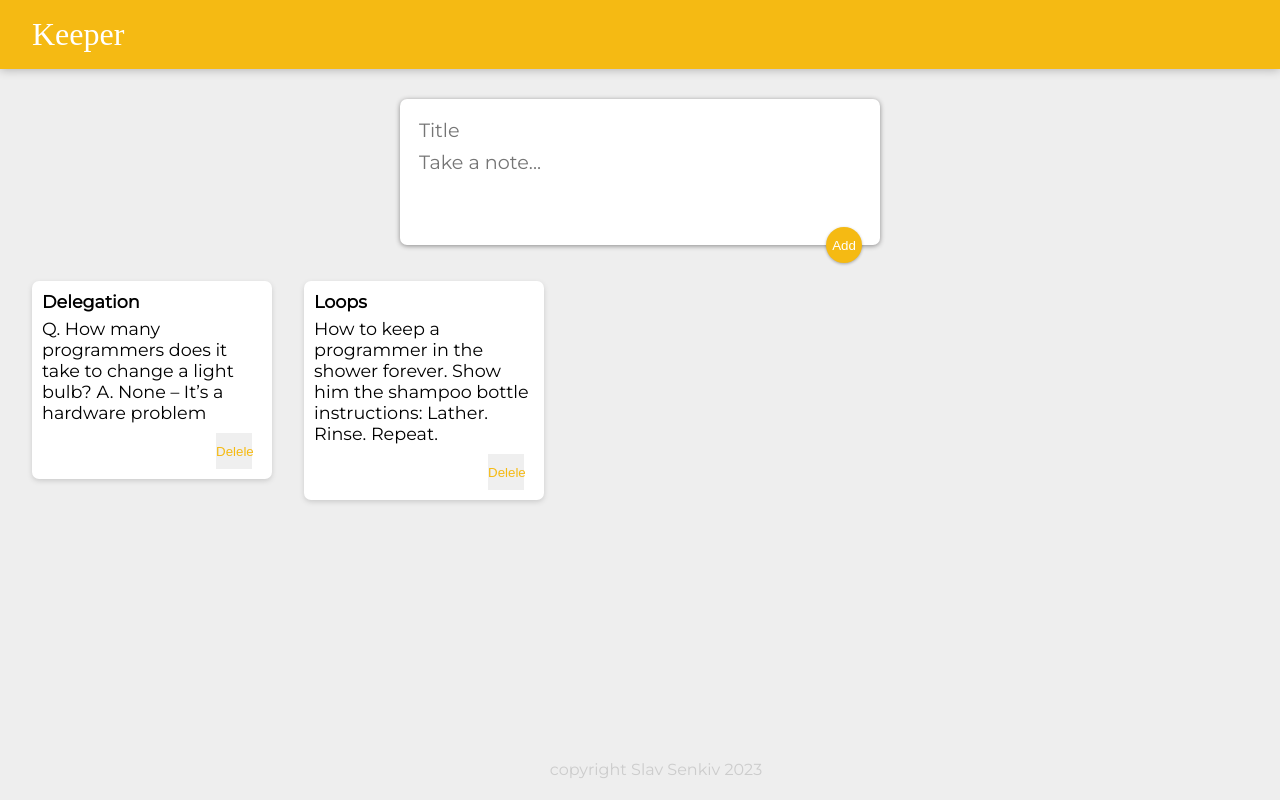
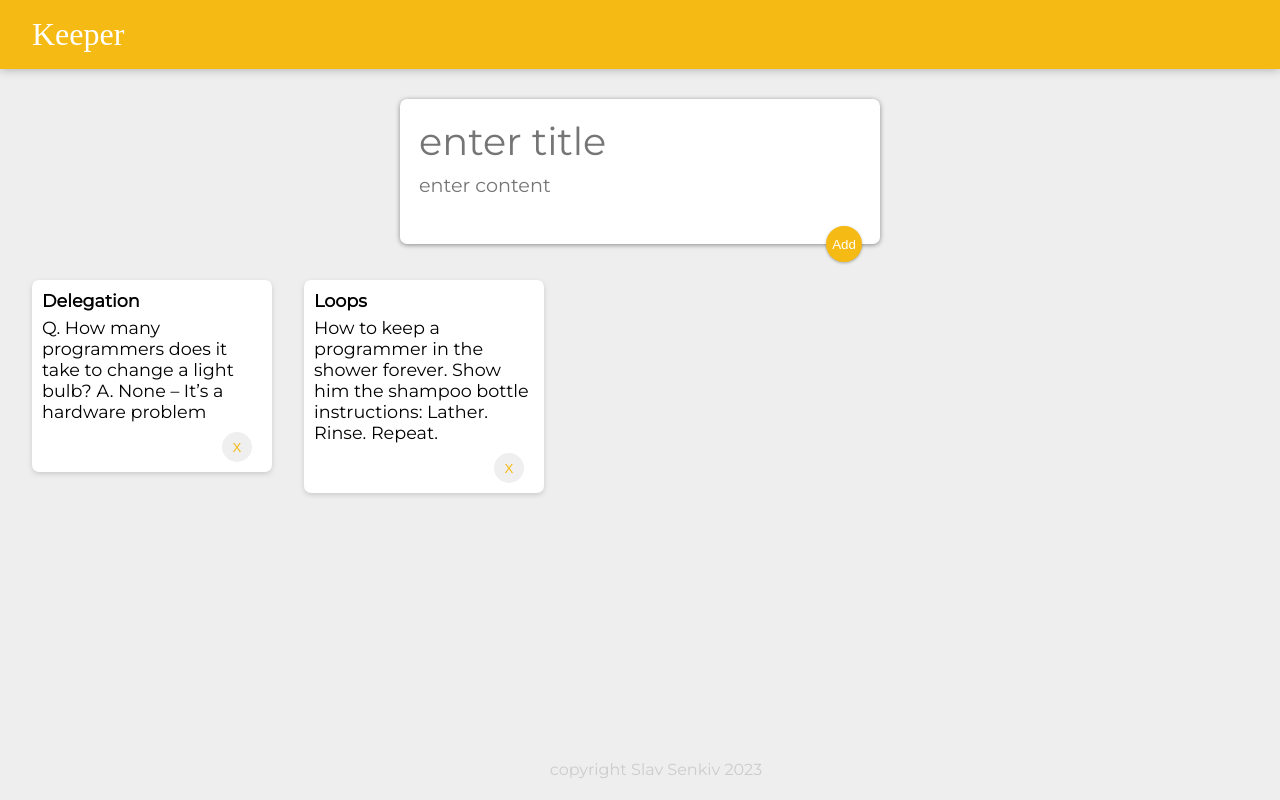
Before and after one commit to slavkoSenkiv/keeper-app, a React (Create React App) app: page / in a window 1280 px wide. Built offline with nearby package versions, Linux system fonts and the light colour scheme; a web font is replaced by a local one.

Commit message:
solved the challenge alone, found and removed unnecessary code and cariables

```diff
--- a/public/styles.css
+++ b/public/styles.css
@@ -61,8 +61,9 @@ footer p {
   margin-right: 10px;
   color: #f5ba13;
   border: none;
-  width: 36px;
-  height: 36px;
+  border-radius: 50%;
+  width: 30px;
+  height: 30px;
   cursor: pointer;
   outline: none;
 }
--- a/src/components/App.jsx
+++ b/src/components/App.jsx
@@ -6,7 +6,8 @@ import CreateArea from './CreateArea';
 import notes from '../notes';
 
 function App(){
-    const [notesArr, setNotes] = useState(notes);
+
+    const [notesArr, setNotesArr] = useState(notes);
 
     return (
         <div>
@@ -14,17 +15,16 @@ function App(){
             <Header/>
 
             <CreateArea
-                arr={notesArr}
-                updArr={setNotes}
+                notesArr={notesArr}
+                updArr={setNotesArr}
             />
 
             {notesArr.map((note)=> (
                 <Note
-                    key={note.key}
-                    noteKey={note.key}
                     noteTitle={note.title}
                     noteContent={note.content}
-                    updArr={setNotes}
+                    updArr={setNotesArr}
+                    noteKey={note.key}
                 />
             ))}
 
--- a/src/components/CreateArea.jsx
+++ b/src/components/CreateArea.jsx
@@ -1,29 +1,32 @@
 import React, {useState} from "react";
 
-function CreateArea(props) {
+function CreateArea(props){
+
   const [newTitle, setNewTitle] = useState("");
   const [newContent, setNewContent] = useState("");
 
-  function handleTitleInput(event){
-    setNewTitle(event.target.value);
+  function handleTitleChange(event){
+    let titleInput = event.target.value;
+    setNewTitle(titleInput);
   }
 
-  function handleContentInput(event){
-    setNewContent(event.target.value);
+  function handleContentChange(event){
+    let contentInput = event.target.value;
+    setNewContent(contentInput);
   }
 
-  function buildNoteObj(titleText, contentText){
+  function createNoteObj(){
     return {
-      key: props.arr.length + 1,
-      title: titleText,
-      content: contentText
+      key: props.notesArr.length + 1,
+      title: newTitle,
+      content: newContent
     }
   }
 
   function addNote(event){
     event.preventDefault();
-    let newEntry = buildNoteObj(newTitle, newContent);
-    props.updArr(prevNotesArr=>[...prevNotesArr, newEntry]);
+    let newNoteEntry = createNoteObj()
+    props.updArr([newNoteEntry, ...props.notesArr]);
     setNewTitle("");
     setNewContent("");
   }
@@ -32,20 +35,9 @@ function CreateArea(props) {
     <div>
       <form onSubmit={addNote}>
 
-        <input
-          name="title"
-          placeholder="Title"
-          onChange={handleTitleInput}
-          value={newTitle}
-        />
+        <h1><input placeholder="enter title" onChange={handleTitleChange} value={newTitle}/></h1>
 
-        <textarea
-          name="content"
-          placeholder="Take a note..."
-          rows="3"
-          onChange={handleContentInput}
-          value={newContent}
-        />
+        <textarea placeholder="enter content" onChange={handleContentChange} value={newContent}/>
 
         <button type="submit">Add</button>
 
--- a/src/components/Note.jsx
+++ b/src/components/Note.jsx
@@ -2,14 +2,15 @@ import React from 'react';
 
 function Note(props){
 
-    function deleteNote(key) {
-        props.updArr(prevNotes => prevNotes.filter(note => note.key !== props.noteKey));
+    function deleteNote(){
+        props.updArr(prevArr => prevArr.filter(note => note.key !== props.noteKey));
     }
+
     return (
         <div className='note'>
             <h1>{props.noteTitle}</h1>
             <p>{props.noteContent}</p>
-            <button onClick={()=>deleteNote(props.noteKey)}>Delele</button>
+            <button onClick={deleteNote}>X</button>
         </div>
     );
 }
```
